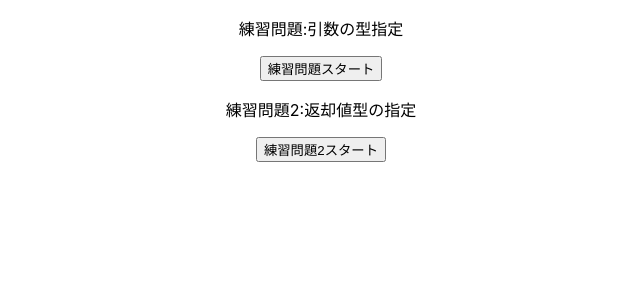
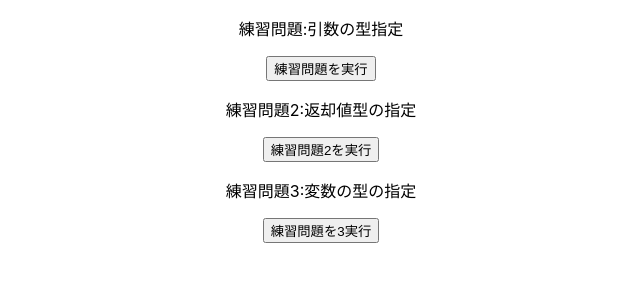
Before and after one commit to FujieMasaki/react-typescript-practice, a React (Create React App) app: page / in a window 1280 px wide. Shown: the top 300 px of the page, without its empty margins (319-959 px from the left). Built offline with nearby package versions, Linux system fonts and the light colour scheme.

Commit message:
tsconfigの設定

```diff
--- a/src/App.tsx
+++ b/src/App.tsx
@@ -1,12 +1,14 @@
 import './App.css';
 import { Practice1 } from './practices/Practice1';
 import { Practice2 } from './practices/Practice2';
+import { Practice3 } from './practices/Practice3';
 
 function App() {
   return (
     <div className="App">
      <Practice1/>
      <Practice2/>
+     <Practice3/>
     </div>
   );
 }
--- a/src/practices/Practice1.tsx
+++ b/src/practices/Practice1.tsx
@@ -10,7 +10,7 @@ export const Practice1 = () =>{
     return(
         <div>
             <p>練習問題:引数の型指定</p>
-            <button onClick={onClickPractice}>練習問題スタート</button>
+            <button onClick={onClickPractice}>練習問題を実行</button>
         </div>
     )
 }
--- a/src/practices/Practice2.tsx
+++ b/src/practices/Practice2.tsx
@@ -12,7 +12,7 @@ export const Practice2 = () =>{
     return(
         <div>
             <p>練習問題2:返却値型の指定</p>
-            <button onClick={onClickPractice}>練習問題2スタート</button>
+            <button onClick={onClickPractice}>練習問題2を実行</button>
         </div>
     )
 }
--- a/tsconfig.json
+++ b/tsconfig.json
@@ -10,7 +10,9 @@
     "skipLibCheck": true,
     "esModuleInterop": true,
     "allowSyntheticDefaultImports": true,
-    // "strict": true,
+    "strict": true,
+    // 型のルールを厳しくする。
+    "noImplicitAny": false,
     "forceConsistentCasingInFileNames": true,
     "noFallthroughCasesInSwitch": true,
     "module": "esnext",
```
Also changed, not shown: src/practices/Practice4.tsx (added, +22 -0 lines).
